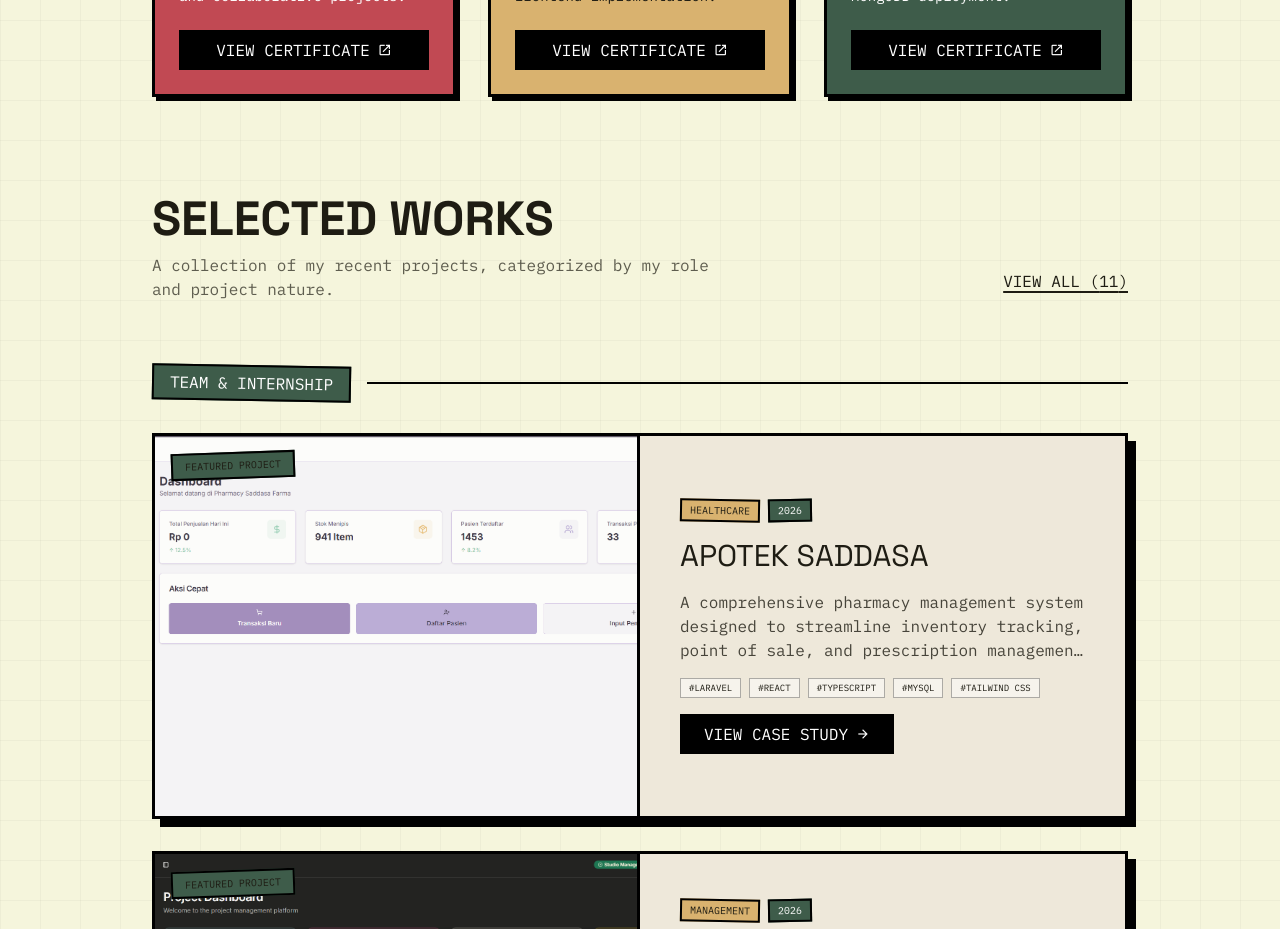
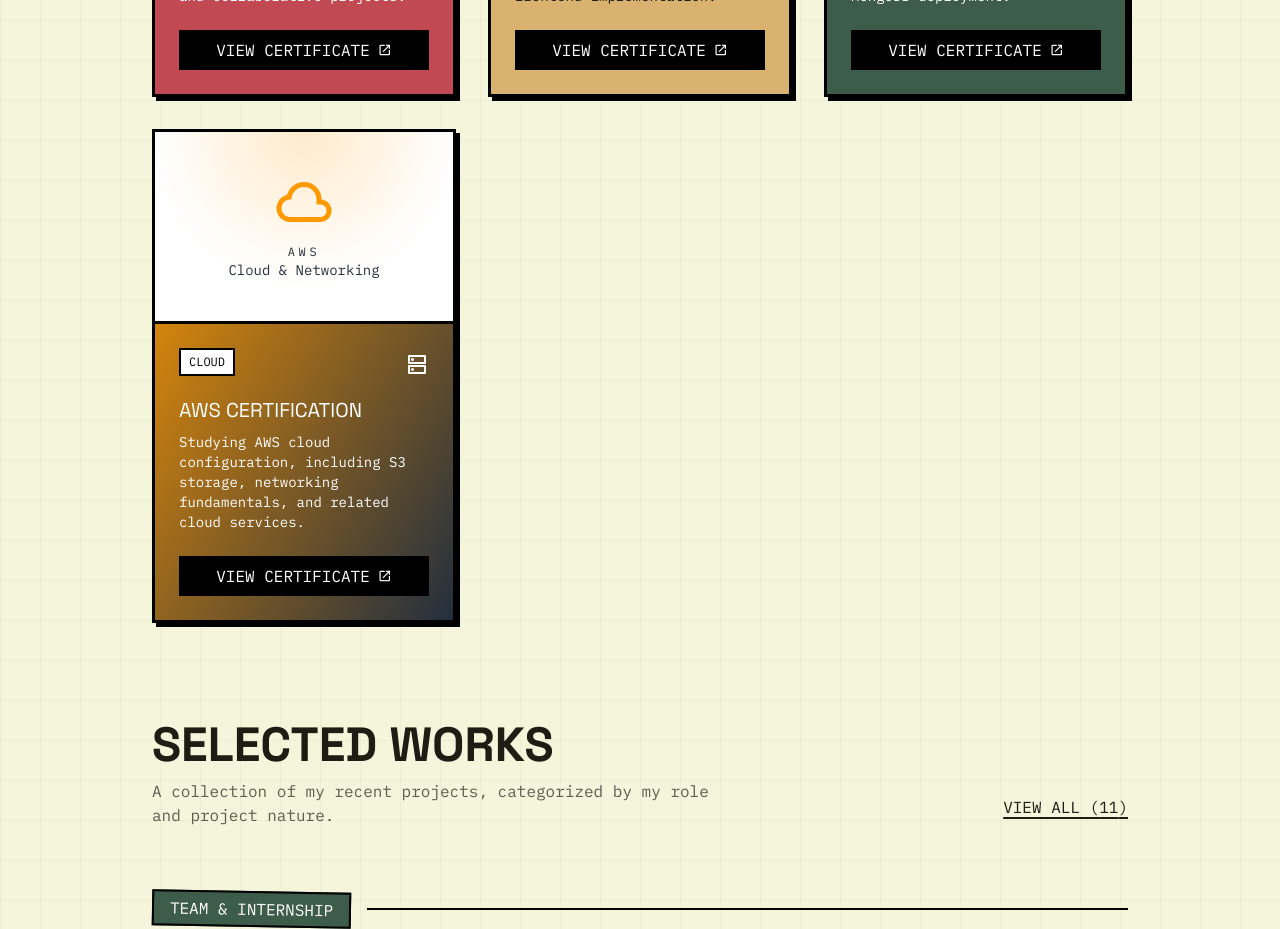
Before and after one commit to SantanaDwi29/neubrutalism_portofolio, a React (Vite) app: page / in a window 1280 px wide. Shown: the part 2660-3589 px from the top of the page. Built offline with nearby package versions, Linux system fonts and the light colour scheme.

Commit message:
feat: add AWS certification section with certificate link and details

```diff
--- a/src/components/Certifications.tsx
+++ b/src/components/Certifications.tsx
@@ -74,6 +74,30 @@
             </a>
           </div>
         </div>
+
+        {/* AWS */}
+        <div className="bg-gradient-to-br from-[#ff9900] to-[#232f3e] text-white border-[3px] border-black hard-shadow flex flex-col group overflow-hidden hover:-translate-y-2 transition-transform duration-300">
+          <div className="h-48 border-b-[3px] border-black overflow-hidden relative bg-white flex items-center justify-center">
+            <div className="w-full h-full flex flex-col items-center justify-center gap-3 text-center px-6 bg-[radial-gradient(circle_at_top,_rgba(255,153,0,0.2),_transparent_65%)]">
+              <span className="material-symbols-outlined text-6xl text-[#ff9900]" data-icon="cloud">cloud</span>
+              <div>
+                <p className="text-xs font-label-bold uppercase tracking-[0.3em] text-[#232f3e]">AWS</p>
+                <p className="text-sm font-body-md text-[#232f3e]">Cloud &amp; Networking</p>
+              </div>
+            </div>
+          </div>
+          <div className="p-6 flex-1 flex flex-col">
+            <div className="flex justify-between items-start mb-4">
+              <span className="bg-white text-black border-2 border-black px-2 py-1 text-xs font-label-bold uppercase">Cloud</span>
+              <span className="material-symbols-outlined text-2xl" data-icon="dns">dns</span>
+            </div>
+            <h3 className="font-headline-md text-xl uppercase mb-2">AWS Certification</h3>
+            <p className="font-body-md text-sm mb-6 flex-1">Studying AWS cloud configuration, including S3 storage, networking fundamentals, and related cloud services.</p>
+            <a href="/certification/aws.pdf" target="_blank" rel="noreferrer" className="w-full bg-black text-white text-center py-2 font-label-bold uppercase neubrutalist-btn flex items-center justify-center gap-2">
+              View Certificate <span className="material-symbols-outlined text-sm" data-icon="open_in_new">open_in_new</span>
+            </a>
+          </div>
+        </div>
       </div>
     </section>
   );
```
Also changed, not shown: 1 other file (tests, documents, lock files or other folders).
